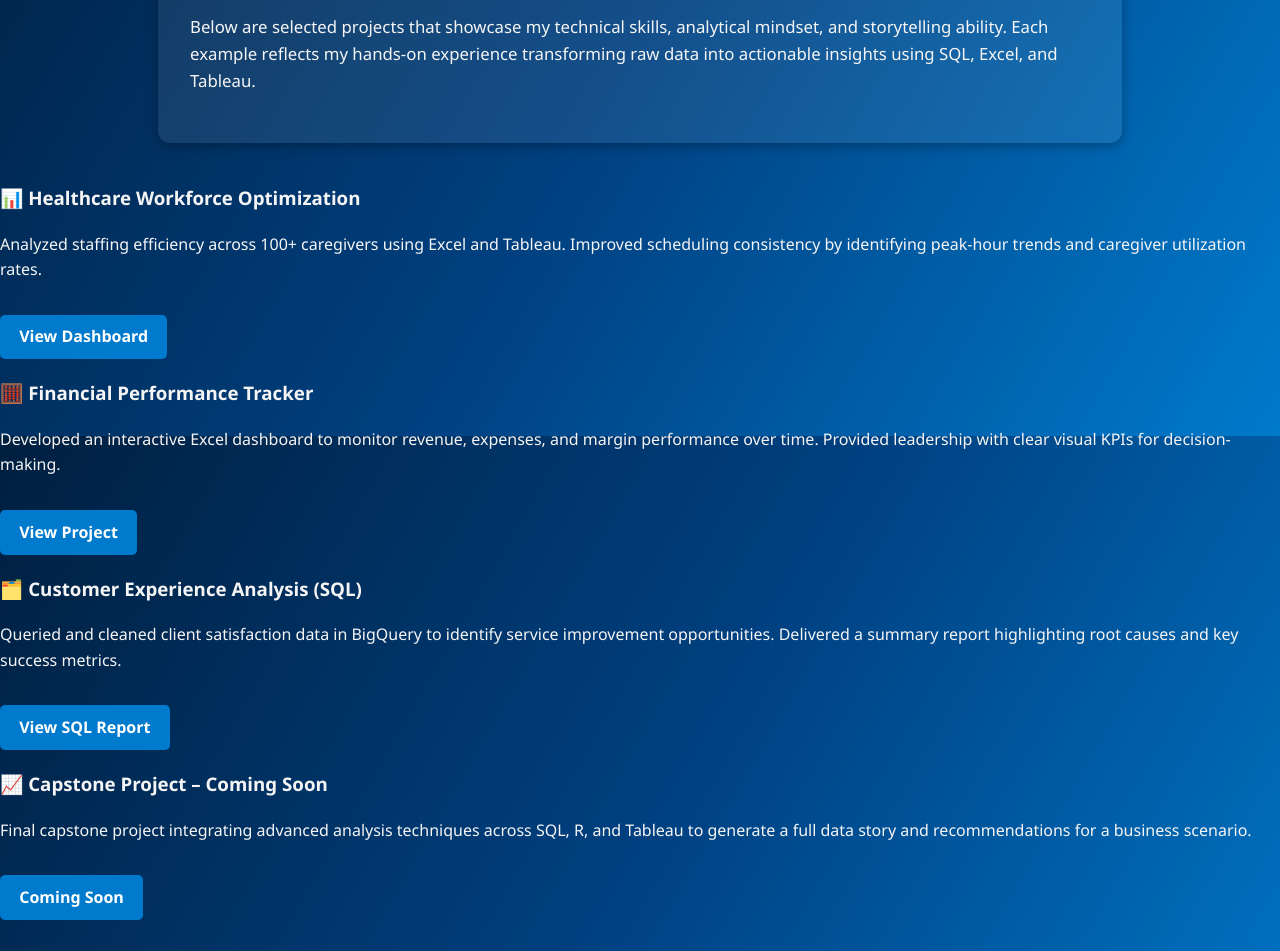
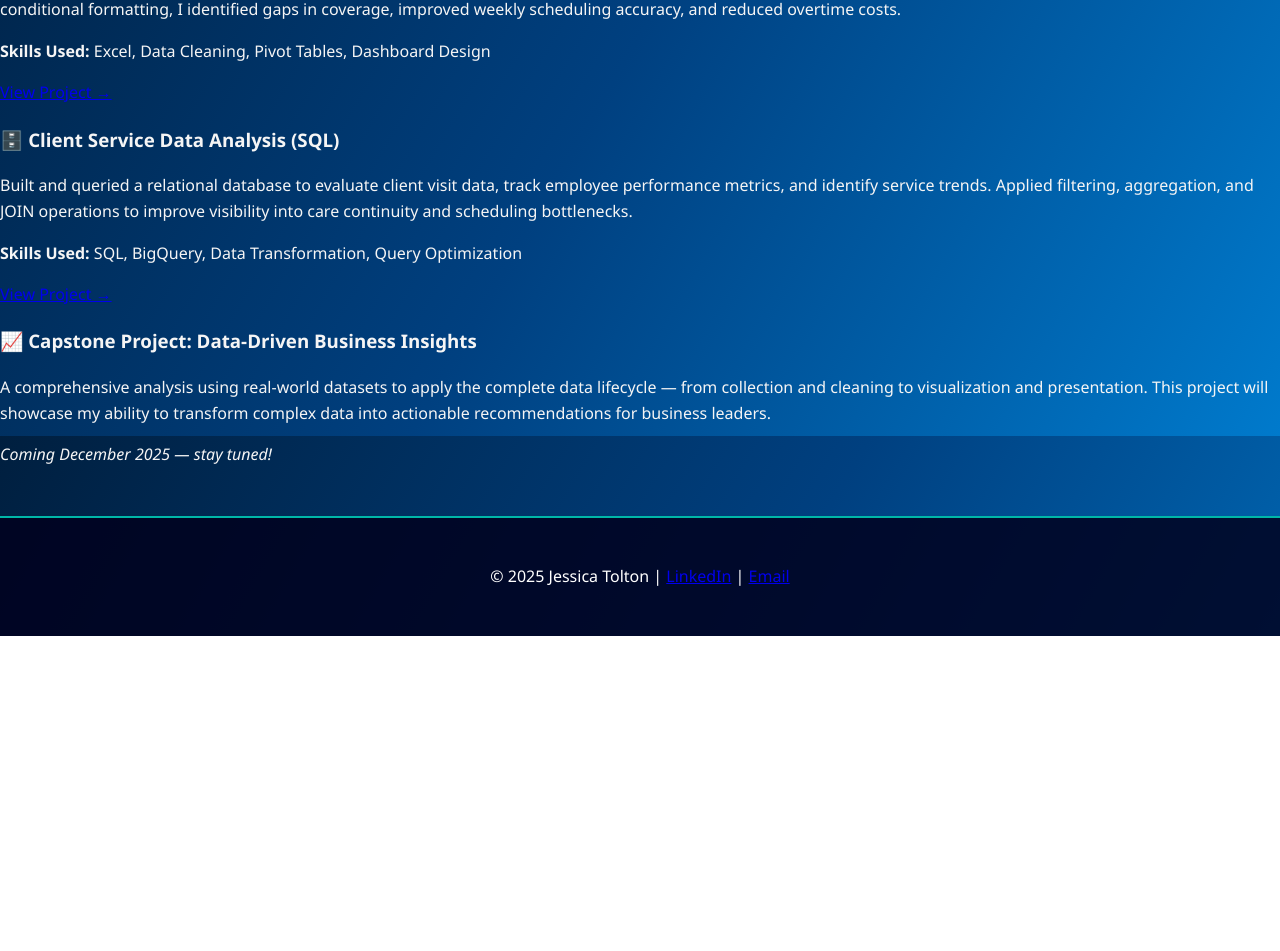
Before and after one commit to jessicatolton925-jpg/businessanalystportfolio, a plain HTML site: page projects.html in a window 1280 px wide. Shown: the part 364-1315 px from the top of the page. After the commit the page ends 1000 px from the top, so only its background shows below. Drawn offline with Linux system fonts and the light colour scheme.

Commit message:
Update projects.html

```diff
--- a/projects.html
+++ b/projects.html
@@ -7,51 +7,59 @@
   <link rel="stylesheet" href="assets/css/style.css" />
 </head>
 <body>
-  <header class="main-header">
+  <header>
     <h1>Projects</h1>
+    <p>Turning real data into meaningful insights</p>
     <nav>
       <a href="index.html">Home</a>
+      <a href="about.html">About</a>
       <a href="projects.html" class="active">Projects</a>
       <a href="resume.html">Resume</a>
-      <a href="certifications.html">Certifications</a>
     </nav>
   </header>
 
-  <section id="intro">
-    <h2>Business Analytics & Data Projects</h2>
-    <p>Below are selected projects that showcase my technical skills, analytical mindset, and storytelling ability. Each example reflects my hands-on experience transforming raw data into actionable insights using SQL, Excel, and Tableau.</p>
-  </section>
+  <section id="projects">
+    <h2>Featured Projects</h2>
+    <p>Below are selected works demonstrating my technical and analytical skills, as well as my ability to draw insights that inform better business decisions.</p>
 
-  <section class="project-grid">
+    <!-- Project 1: Excel Workforce Dashboard -->
     <div class="project-card">
-      <h3>📊 Healthcare Workforce Optimization</h3>
-      <p>Analyzed staffing efficiency across 100+ caregivers using Excel and Tableau. Improved scheduling consistency by identifying peak-hour trends and caregiver utilization rates.</p>
-      <a href="#" target="_blank" class="preview-btn">View Dashboard</a>
+      <h3>📊 Workforce Efficiency Dashboard (Excel)</h3>
+      <p>
+        Designed an interactive Excel dashboard to analyze scheduling and performance data for a home-care workforce of 100+ caregivers.
+        Using pivot tables, formulas, and conditional formatting, I identified gaps in coverage, improved weekly scheduling accuracy,
+        and reduced overtime costs.
+      </p>
+      <p><strong>Skills Used:</strong> Excel, Data Cleaning, Pivot Tables, Dashboard Design</p>
+      <a href="https://github.com/jessicatolton/excel-project" target="_blank">View Project →</a>
     </div>
 
+    <!-- Project 2: SQL Analysis -->
     <div class="project-card">
-      <h3>🧮 Financial Performance Tracker</h3>
-      <p>Developed an interactive Excel dashboard to monitor revenue, expenses, and margin performance over time. Provided leadership with clear visual KPIs for decision-making.</p>
-      <a href="#" target="_blank" class="preview-btn">View Project</a>
+      <h3>🗄️ Client Service Data Analysis (SQL)</h3>
+      <p>
+        Built and queried a relational database to evaluate client visit data, track employee performance metrics,
+        and identify service trends. Applied filtering, aggregation, and JOIN operations to improve visibility
+        into care continuity and scheduling bottlenecks.
+      </p>
+      <p><strong>Skills Used:</strong> SQL, BigQuery, Data Transformation, Query Optimization</p>
+      <a href="https://github.com/jessicatolton/sql-project" target="_blank">View Project →</a>
     </div>
 
-    <div class="project-card">
-      <h3>🗂️ Customer Experience Analysis (SQL)</h3>
-      <p>Queried and cleaned client satisfaction data in BigQuery to identify service improvement opportunities. Delivered a summary report highlighting root causes and key success metrics.</p>
-      <a href="#" target="_blank" class="preview-btn">View SQL Report</a>
-    </div>
-
-    <div class="project-card">
-      <h3>📈 Capstone Project – Coming Soon</h3>
-      <p>Final capstone project integrating advanced analysis techniques across SQL, R, and Tableau to generate a full data story and recommendations for a business scenario.</p>
-      <a href="#" class="preview-btn">Coming Soon</a>
+    <!-- Project 3: Capstone (Coming Soon) -->
+    <div class="project-card coming-soon">
+      <h3>📈 Capstone Project: Data-Driven Business Insights</h3>
+      <p>
+        A comprehensive analysis using real-world datasets to apply the complete data lifecycle —
+        from collection and cleaning to visualization and presentation. This project will showcase my ability to
+        transform complex data into actionable recommendations for business leaders.
+      </p>
+      <p><em>Coming December 2025 — stay tuned!</em></p>
     </div>
   </section>
 
   <footer>
-    <h3>Let’s Connect!</h3>
-    <p>I’d love to hear from you about analytics projects or collaboration opportunities.</p>
-    <p class="contact-links">
+    <p>© 2025 Jessica Tolton |
       <a href="https://linkedin.com/in/jessicatolton" target="_blank">LinkedIn</a> |
       <a href="mailto:jessica.tolton925@gmail.com">Email</a>
     </p>
```
